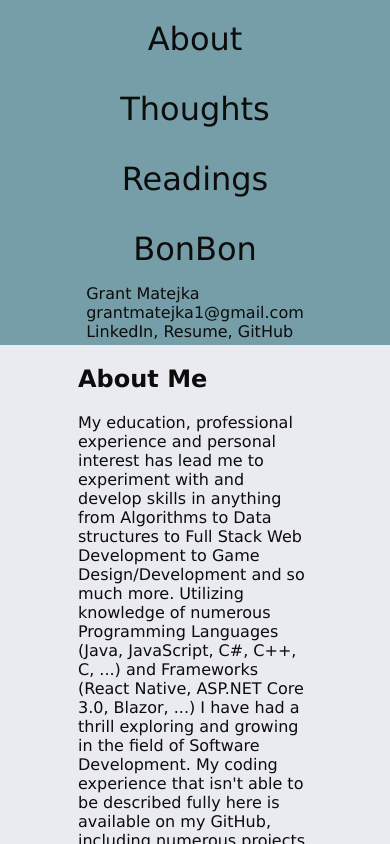
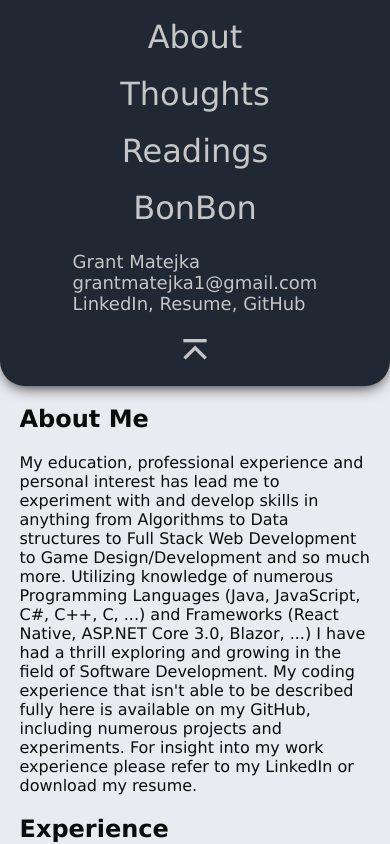
Before and after one commit to GrantMatejka/website, a Next.js app: page / in a window 390 px wide. Shown: the top 844 px of the page. Built offline with nearby package versions, Linux system fonts and the light colour scheme.

Commit message:
some more cleanup

```diff
--- a/components/Header.tsx
+++ b/components/Header.tsx
@@ -1,10 +1,20 @@
 import Link from 'next/link';
 import { ReactElement } from 'react';
 import styles from '../styles/Header.module.css';
+import { CgPushChevronDown, CgPushChevronUp } from 'react-icons/cg';
+import { useState } from 'react';
 
 export default function Header(): ReactElement {
+   const [open, setOpen] = useState(true);
+
+   const toggleOpen = () => {
+      setOpen(!open);
+   };
+
    return (
-      <header className={styles.container}>
+      <header>
+         {open ? (
+            <div className={styles.container}>
                <Link href="/">
                   <a className={styles.link}>About</a>
                </Link>
@@ -42,6 +52,17 @@ export default function Header(): ReactElement {
                      </Link>
                   </span>
                </div>
+               <button className={styles.mobileBtn} onClick={toggleOpen}>
+                  <CgPushChevronUp />
+               </button>
+            </div>
+         ) : (
+            <div className={styles.container}>
+               <button className={styles.mobileBtn} onClick={toggleOpen}>
+                  <CgPushChevronDown />
+               </button>
+            </div>
+         )}
       </header>
    );
 }
--- a/package.json
+++ b/package.json
@@ -9,12 +9,15 @@
     "lint": "next lint --fix"
   },
   "dependencies": {
+    "@material-ui/core": "^4.12.3",
+    "@material-ui/icons": "^4.11.2",
     "@typescript-eslint/eslint-plugin": "^4.29.3",
     "eslint-config-prettier": "^8.3.0",
     "gray-matter": "^4.0.3",
     "next": "11.1.0",
     "react": "17.0.2",
     "react-dom": "17.0.2",
+    "react-icons": "^4.2.0",
     "react-markdown": "^7.0.1"
   },
   "devDependencies": {
--- a/styles/Header.module.css
+++ b/styles/Header.module.css
@@ -7,15 +7,17 @@
   justify-content: space-around;
 
   flex-wrap: wrap;
+  box-shadow: 0 5px 15px -5px #0c0c0c;
+  border-radius: 0 0 25px 25px;
 
-  padding: 0.25em 0;
+  padding: 0.5em 0;
 
-  background-color: #769ea8;
-  color: #0c0c0c;
+  background-color: #1F2833;
+  color: #C5C6C7;
 }
 
 .link {
-  padding: 0.5em 1em;
+  padding: 0.25em 0.75em;
 
   text-align: center;
   font-size: 2em;
@@ -25,7 +27,8 @@
 }
 
 .link:hover {
-  background-color: #9bcdda;
+  box-shadow: 0px 0px 0px 2px #C5C6C7;
+  transition: box-shadow 0.4s ease-in;
 }
 
 .contact {
@@ -33,3 +36,31 @@
   justify-content: center;
   align-content: center;
 }
+
+.mobileBtn {
+  display: none;
+}
+
+@media only screen and (max-width: 600px) {
+  .mobileBtn {
+    display: block;
+    font-size: 2.5em;
+    color: #C5C6C7;
+    background: none;
+    border: none;
+    padding: 0;
+    cursor: pointer;
+    outline: inherit;
+  }
+
+  .contact {
+    width: 100%;
+    padding: 0.8em;
+    font-size: large;
+  }
+
+  .link {
+    padding: 0.3em 0.25em;
+    margin: auto;
+  }
+}
--- a/styles/globals.css
+++ b/styles/globals.css
@@ -20,8 +20,14 @@ a:hover {
 }
 
 .container {
-  width: 60%;
+  max-width: 60%;
   margin: 0 auto;
+}
+
+@media only screen and (max-width: 600px) {
+  .container {
+    max-width: 90%;
+  }
 }
 
 .row {
```
Also changed, not shown: 1 other file (tests, documents, lock files or other folders). Lines whose indentation alone changed are shown as unchanged.
